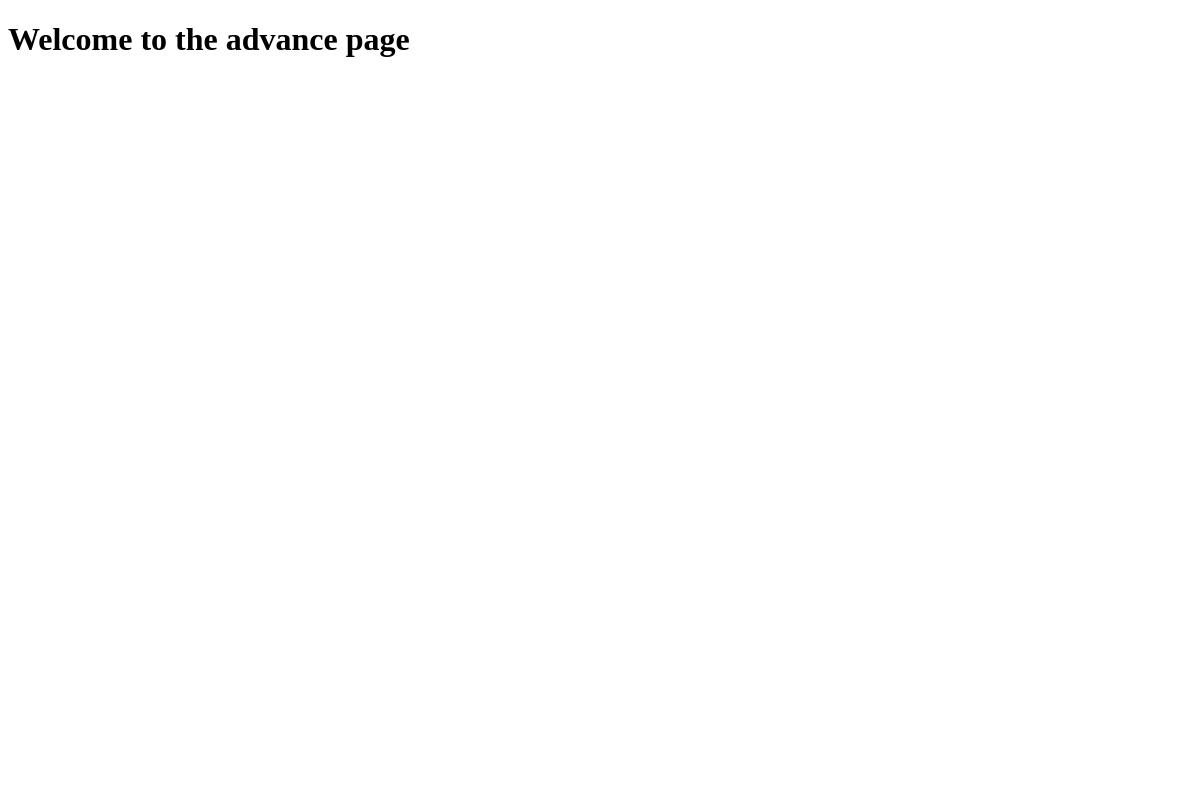
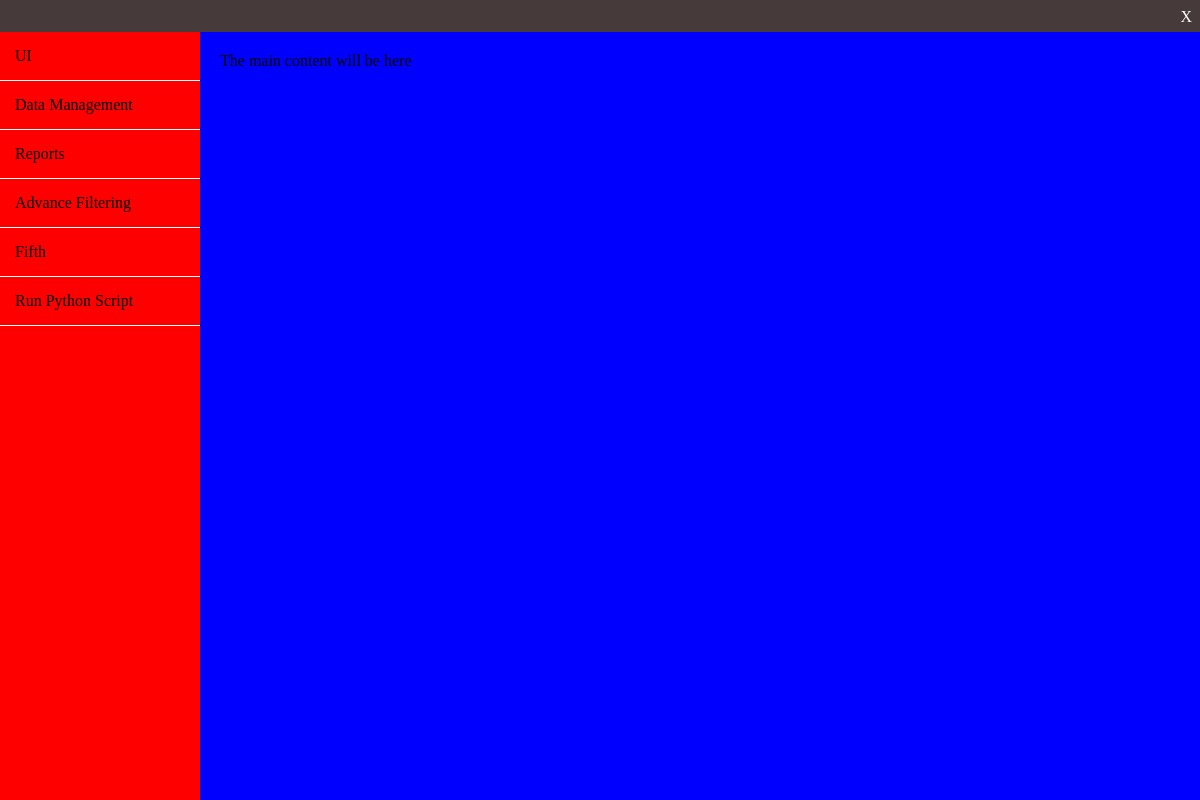
Before and after one commit to at-tawlib/blood-bank-records, an Electron app: page src/html/advance.html in a window 1200 px wide. Drawn offline with Linux system fonts and the light colour scheme.

Commit message:
Moved all scripts out of the src dir to the main dir

```diff
--- a/config.json
+++ b/config.json
@@ -1,4 +1,4 @@
 {
-  "theme": "dark",
+  "theme": "light",
   "sqliteBrowserPath": "/home/tawlib-azindo/SQLiteStudio/sqlitestudio"
 }
--- a/main.js
+++ b/main.js
@@ -3,9 +3,9 @@ const { app, BrowserWindow, ipcMain, Menu, dialog } = require("electron");
 const path = require("path");
 require("dotenv").config();
 
-const db = require("./src/scripts/db.js");
-const dbManagement = require("./src/scripts/db-management.js");
-const config = require("./src/scripts/config.js");
+const db = require("./scripts/db.js");
+const dbManagement = require("./scripts/db-management.js");
+const config = require("./scripts/config.js");
 const isDev = process.env.NODE_ENV !== "production";
 
 // Handle creating/removing shortcuts on Windows when installing/uninstalling.
--- /dev/null
+++ b/src/css/advance.css
@@ -0,0 +1,62 @@
+body {
+  margin: 0;
+  padding: 0;
+  list-style-type: none;
+  padding: 0;
+}
+
+* {
+  box-sizing: border-box;
+  margin: 0;
+  padding: 0;
+}
+
+/* Base page styles */
+body,
+html {
+  height: 100%;
+  overflow: hidden;
+  scroll-behavior: smooth;
+}
+
+/* ************ HEADER CSS *************** */
+header {
+  background-color: rgb(70, 58, 58);
+  text-align: end;
+  color: white;
+  cursor: pointer;
+  padding: 0.5rem;
+  height: 2rem;
+}
+
+.container {
+  display: flex;
+  height: 100vh;
+}
+
+/* ************ SIDEBAR CSS *************** */
+
+.sidebar {
+  width: 200px;
+  position: fixed;
+  top: 2rem;
+  bottom: 0;
+  overflow-y: auto; /* Allows sidebar to scroll independently if needed */
+  background-color: red;
+}
+
+.sidebar ul li {
+  padding: 15px;
+  cursor: pointer;
+  border-bottom: 0.1rem solid white;
+  text-align: left;
+}
+
+/* ************ CONTENT CSS *************** */
+.content {
+  width: calc(100% - 200px);
+  margin-left: 200px;
+  overflow-y: auto;
+  padding: 20px;
+  background-color: blue;
+}
--- a/src/html/advance.html
+++ b/src/html/advance.html
@@ -1,11 +1,29 @@
 <!DOCTYPE html>
 <html lang="en">
-<head>
-    <meta charset="UTF-8">
-    <meta name="viewport" content="width=device-width, initial-scale=1.0">
+  <head>
+    <meta charset="UTF-8" />
+    <meta name="viewport" content="width=device-width, initial-scale=1.0" />
     <title>Advance</title>
-</head>
-<body>
-    <h1>Welcome to the advance page</h1>
-</body>
+
+    <link rel="stylesheet" href="../css/advance.css" />
+    <script src="../js/advance.js" defer></script>
+  </head>
+
+  <body>
+    <header>X</header>
+    <div class="container">
+      <nav class="sidebar">
+        <ul>
+          <li>UI</li>
+          <li>Data Management</li>
+          <li>Reports</li>
+          <li>Advance Filtering</li>
+          <li>Fifth</li>
+          <li onclick="runBilling()">Run Python Script</li>
+        </ul>
+      </nav>
+
+      <main class="content">The main content will be here</main>
+    </div>
+  </body>
 </html>
--- /dev/null
+++ b/src/js/advance.js
@@ -0,0 +1,39 @@
+const { exec } = require("child_process");
+
+function runBilling() {
+  console.log("Billing initiated");
+
+  exec("python path/to/script.py", (error, stdout, stderr) => {
+    if (error) {
+      console.error(`Error: ${error.message}`);
+      return;
+    }
+    if (stderr) {
+      console.error(`stderr: ${stderr}`);
+      return;
+    }
+    const result = stdout.trim(); // Capture and process output
+    console.log(`Result from Python script: ${result}`);
+  });
+}
+
+function applyFilters() {
+  // Code to apply filters based on selected criteria
+  console.log("Filters applied");
+}
+
+function bulkUpload() {
+  // Code for bulk upload
+  console.log("Bulk upload initiated");
+}
+
+function generateReport() {
+  // Code to generate report based on date range
+  console.log("Report generated");
+}
+
+function applySettings() {
+  const theme = document.getElementById("theme").value;
+  document.body.className = theme; // Example: Apply theme by changing body class
+  console.log("Settings applied:", theme);
+}
```
Also changed, not shown: scripts/file-paths.js (renamed from src/scripts/file-paths.js, +3 -4 lines), scripts/run-python.js (added, +19 -0 lines), scripts/config.js (renamed from src/scripts/config.js), scripts/db-management.js (renamed from src/scripts/db-management.js), scripts/db.js (renamed from src/scripts/db.js), scripts/ipc-handlers.js (added), scripts/menu.js (added), 3 other files.
